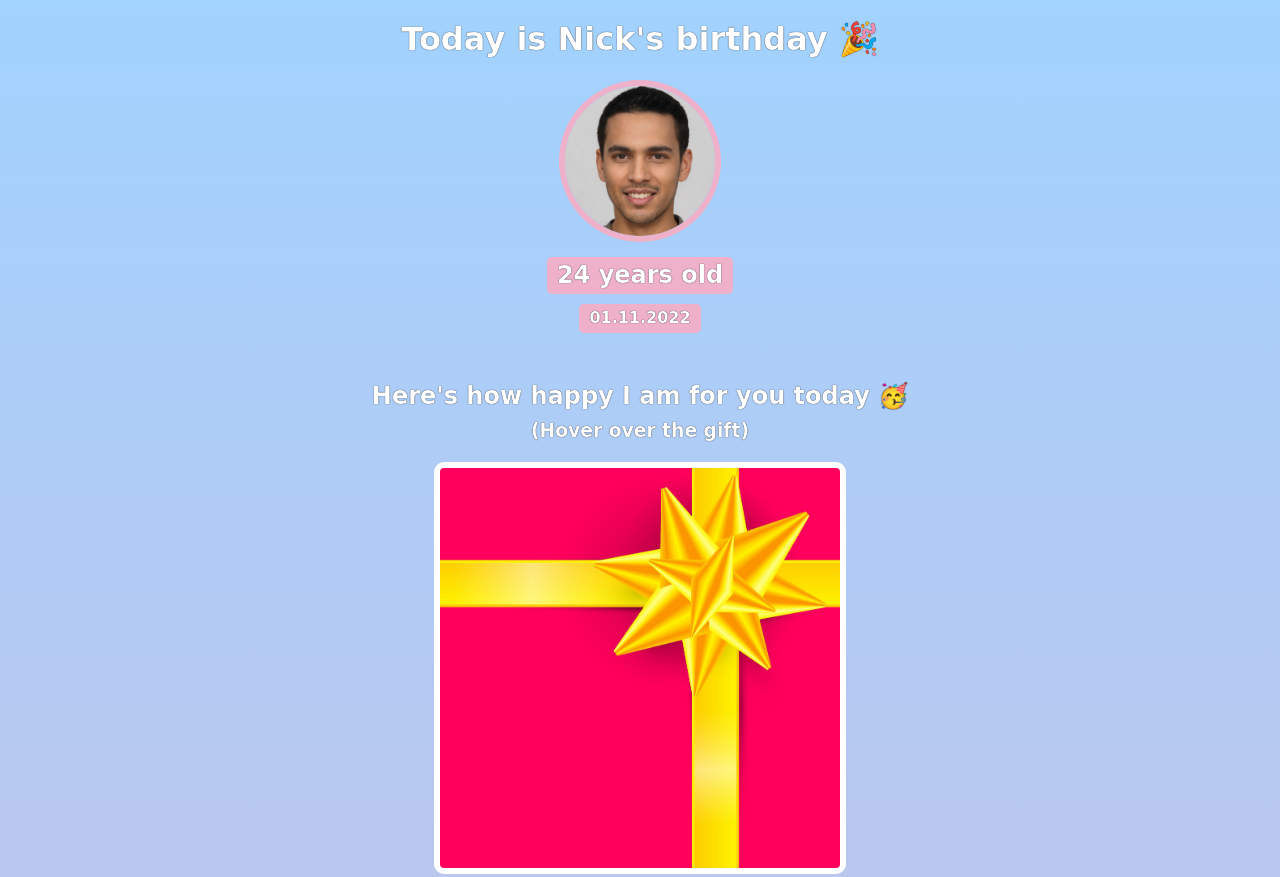
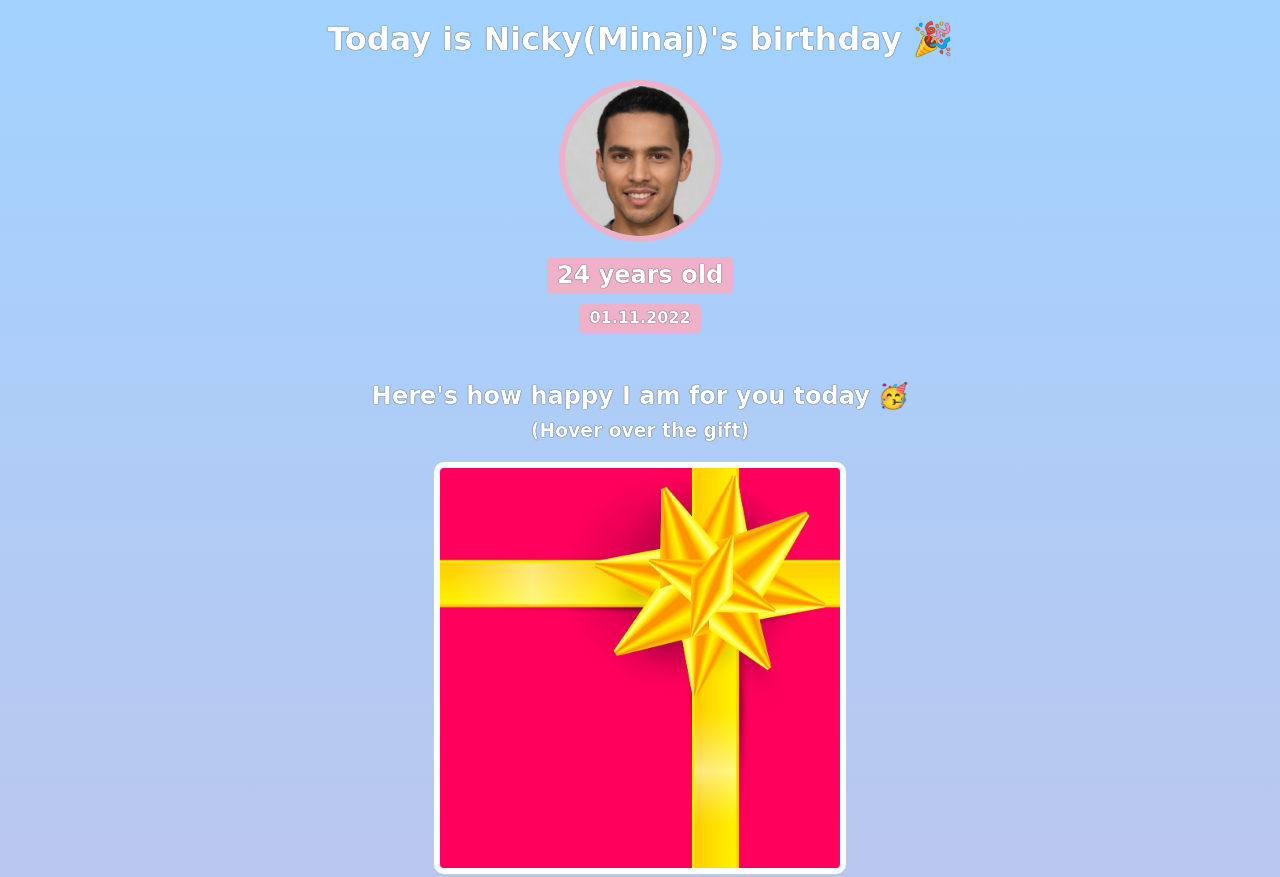
Before and after one commit to 4lize/bd-gift-site, a website built with Vite: page index.html in a window 1280 px wide. Shown: the top 877 px of the page. Built offline with nearby package versions, Linux system fonts and the light colour scheme; a web font is replaced by a local one.

Commit message:
change name

```diff
--- a/index.html
+++ b/index.html
@@ -7,7 +7,7 @@
     </head>
     <body>
         <div id="header">
-            <h1>Today is Nick's birthday 🎉</h1>
+            <h1>Today is Nicky(Minaj)'s birthday 🎉</h1>
             <img id="bff-img" src="images/nick.jpg">
             <h2 id="bday-age">24 years old</h2>
             <h4 id="bday-date">01.11.2022</h4>
```
